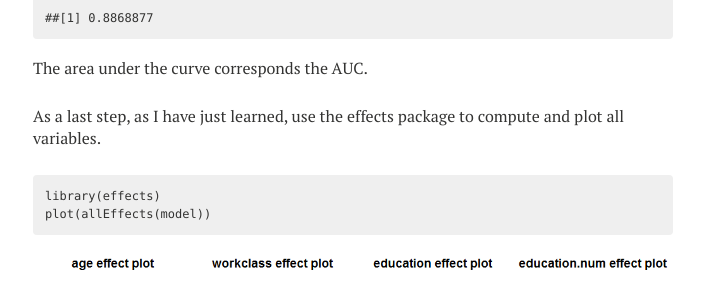
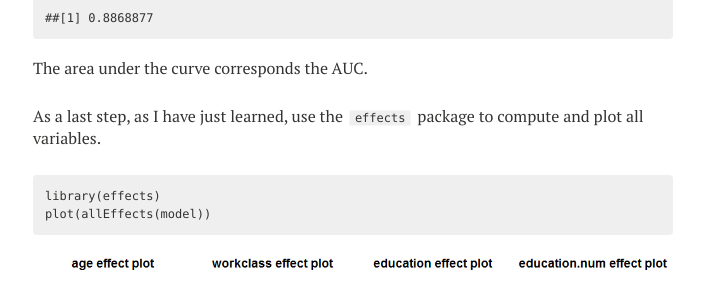
Before and after one commit to susanli2016/susanli2016.github.io, a Jekyll site: the page built from _posts/2017-04-20-Census-Income.md, in a window 1280 px wide and 900 px high, scrolled down 8358 px. Shown: the part 155-437 px from the top of the window, without its empty margins (287-991 px from the left). Built offline with Jekyll 4.4.1, drawn with Linux system fonts in a browser that asks for light colours; nearby versions of some CDN libraries; library files that are not in the unit come from our copies; comment, search, counter and statistics services are not loaded.

Commit message:
fix typo

```diff
--- a/_posts/2017-04-20-Census-Income.md
+++ b/_posts/2017-04-20-Census-Income.md
@@ -368,7 +368,7 @@ auc
 
 The area under the curve corresponds the AUC.
 
-As a last step, as I have just learned, use the effects package to compute and plot all variables.
+As a last step, as I have just learned, use the `effects` package to compute and plot all variables.
 
 {% highlight r %}
 library(effects)
```
